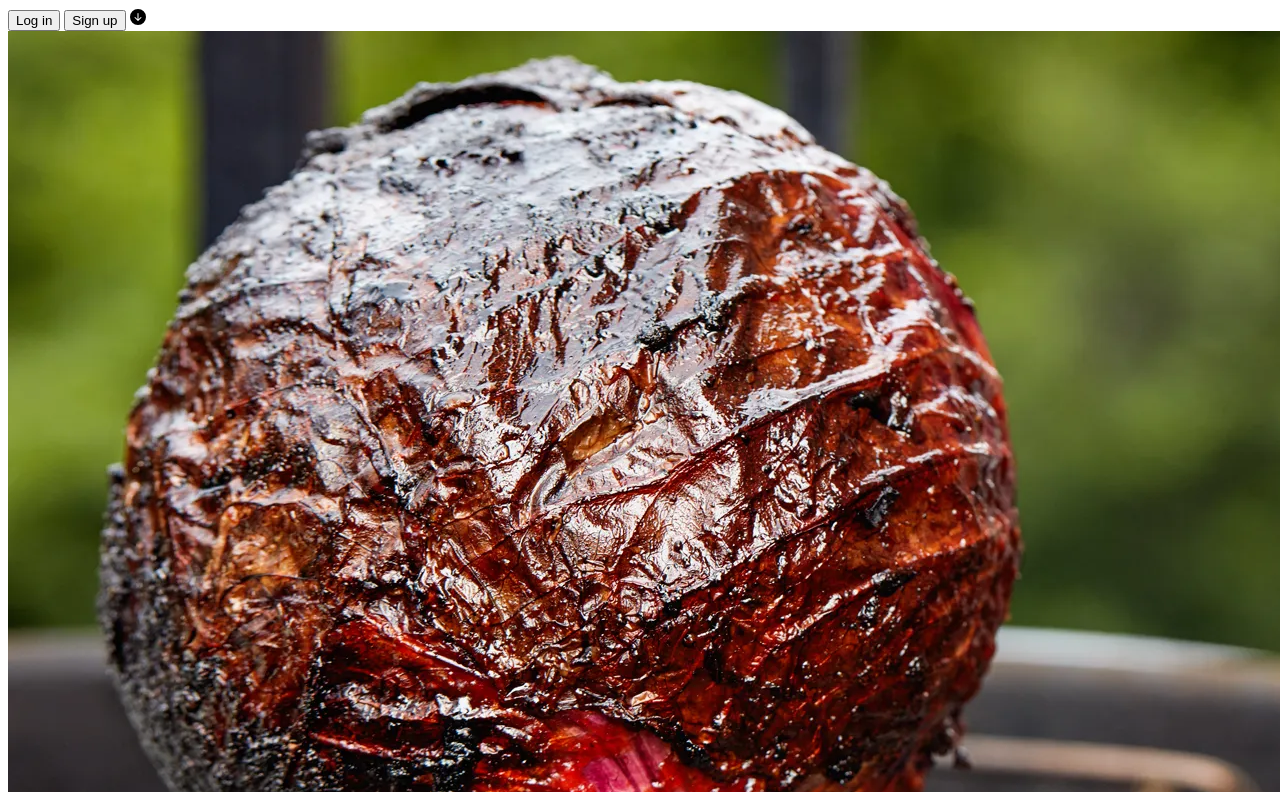
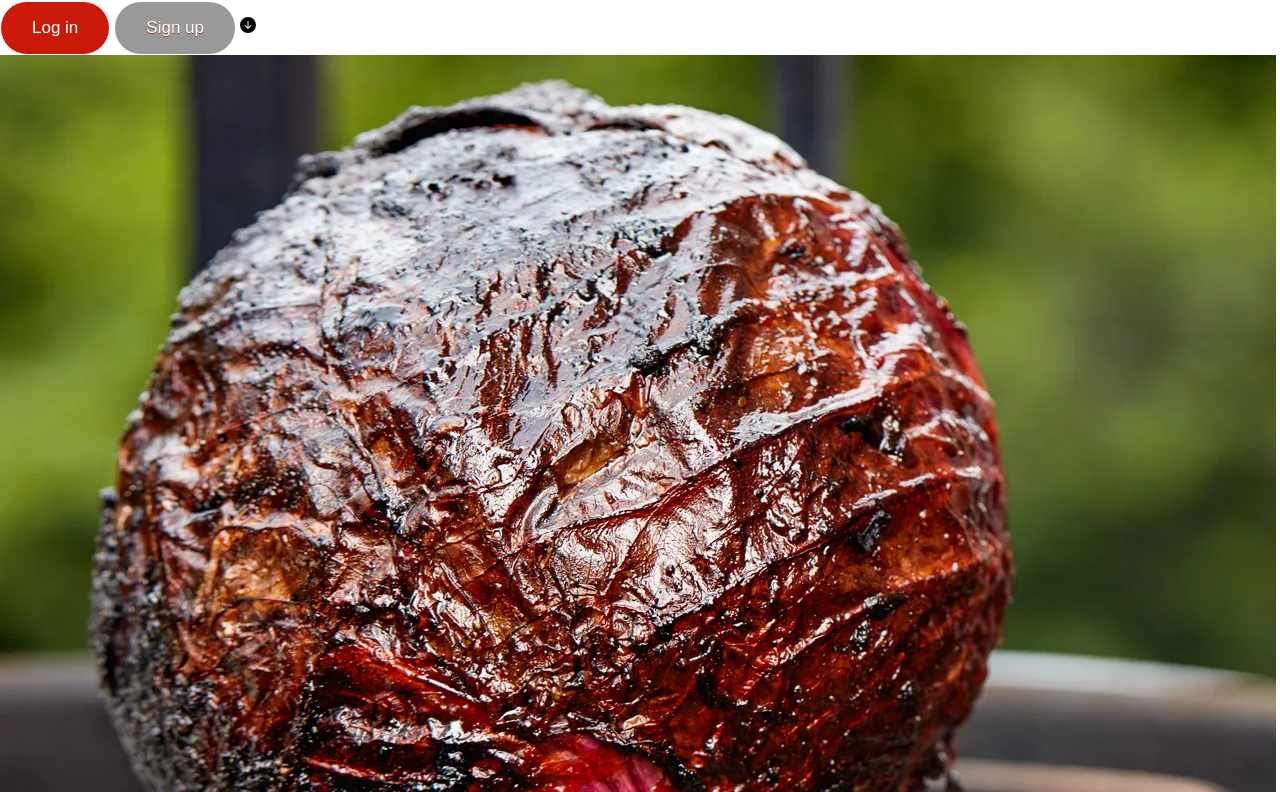
Before and after one commit to lydurh/re-create-this, a plain HTML site: page index.html in a window 1280 px wide. Shown: the part 97-889 px from the top of the page. Drawn offline with Linux system fonts and the light colour scheme.

Commit message:
base styling done

```diff
--- a/index.html
+++ b/index.html
@@ -11,7 +11,7 @@
     <header>
       <div class="navbar">
         <div class="search">search</div>
-        <div><h1>PUNCHFORJ</h1></div>
+        <div><h1>PUNCHFORK</h1></div>
         <div>
           <button class="redButton">Log in</button>
           <button class="greyButton">Sign up</button>
--- a/style.css
+++ b/style.css
@@ -0,0 +1,83 @@
+:root {
+  --background-color: white;
+  --font-color: black;
+  --grey-font-color: grey;
+  --button1-color: red;
+  --button2-color: grey;
+}
+
+* {
+  box-sizing: border-box;
+}
+
+/* reset */
+
+body,
+p,
+a,
+ul,
+li {
+  margin: 0;
+  padding: 0;
+  text-decoration: none;
+}
+
+li {
+  list-style: none;
+}
+
+/* base styles */
+
+body {
+  background: var(--background-color);
+  overflow-x: hidden;
+  font-size: 100%;
+}
+
+/* red button */
+
+.redButton {
+  background: linear-gradient(to bottom, #ca1907 5%, #ca1907 100%);
+  background-color: #ca1907;
+  border-radius: 28px;
+  border: 1px solid;
+  display: inline-block;
+  cursor: pointer;
+  color: #ffffff;
+  font-family: Arial;
+  font-size: 17px;
+  padding: 16px 31px;
+  text-decoration: none;
+  text-shadow: 0px 1px 0px #854629;
+}
+.redButton:hover {
+  background: linear-gradient(to bottom, #bc3315 5%, #d0451b 100%);
+  background-color: #bc3315;
+}
+.redButton:active {
+  position: relative;
+}
+
+/* grey button */
+
+.greyButton {
+  background: linear-gradient(to bottom, #999999 5%, #999999 100%);
+  background-color: #999999;
+  border-radius: 28px;
+  border: 1px solid;
+  display: inline-block;
+  cursor: pointer;
+  color: #ffffff;
+  font-family: Arial;
+  font-size: 17px;
+  padding: 16px 31px;
+  text-decoration: none;
+  text-shadow: 0px 1px 0px #854629;
+}
+.greyButton:hover {
+  background: linear-gradient(to bottom, #7e7e7e 5%, #7e7e7e 100%);
+  background-color: #7e7e7e;
+}
+.greyButton:active {
+  position: relative;
+}
```
